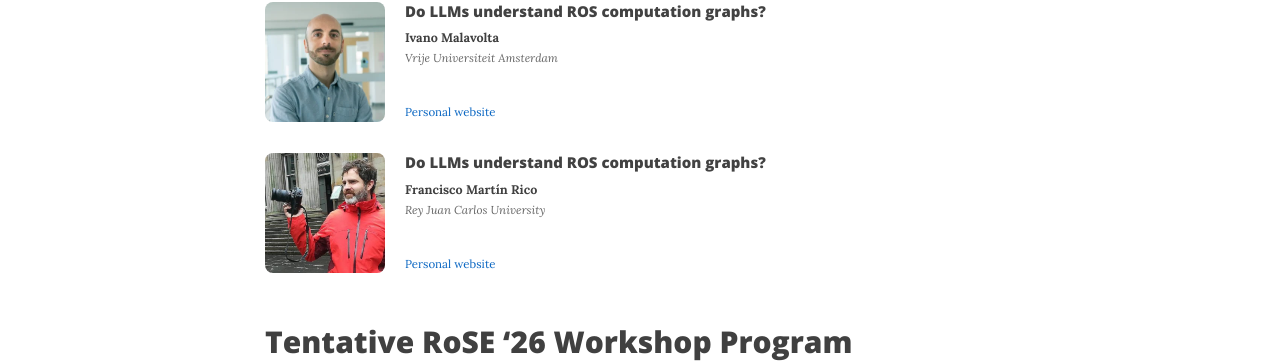
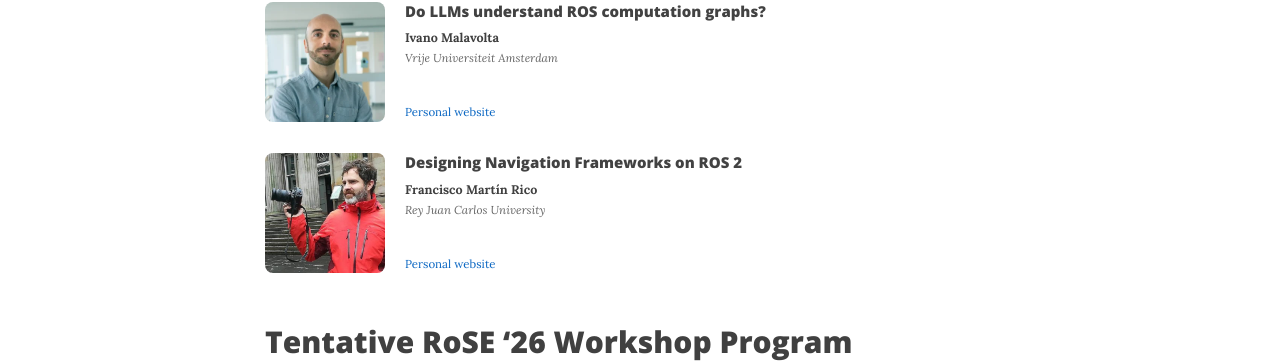
Before and after one commit to rose-workshops/rose-workshops.github.io, a Jekyll site: the page built from rose2026.md, in a window 1280 px wide and 900 px high, scrolled down 2023 px. Shown: the part 108-471 px from the top of the window. Built offline with Jekyll 4.4.1, drawn with Linux system fonts in a browser that asks for light colours; nearby versions of some CDN libraries.

Commit message:
Fix talk's title

```diff
--- a/rose2026.md
+++ b/rose2026.md
@@ -139,7 +139,7 @@ topics related to robotics software engineering:
   <article class="speaker">
     <img src="/files/rose2026/rico.jpeg" alt="Francisco Martin Rico">
     <div class="meta">
-      <h3 class="talk">Do LLMs understand ROS computation graphs?</h3>
+      <h3 class="talk">Designing Navigation Frameworks on ROS 2</h3>
       <p class="name">Francisco Martín Rico</p>
       <p class="affil">Rey Juan Carlos University</p>
       <p class="site"><a href="https://gsyc.urjc.es/~fmartin/" target="_blank" rel="noopener">Personal website</a></p>
```
